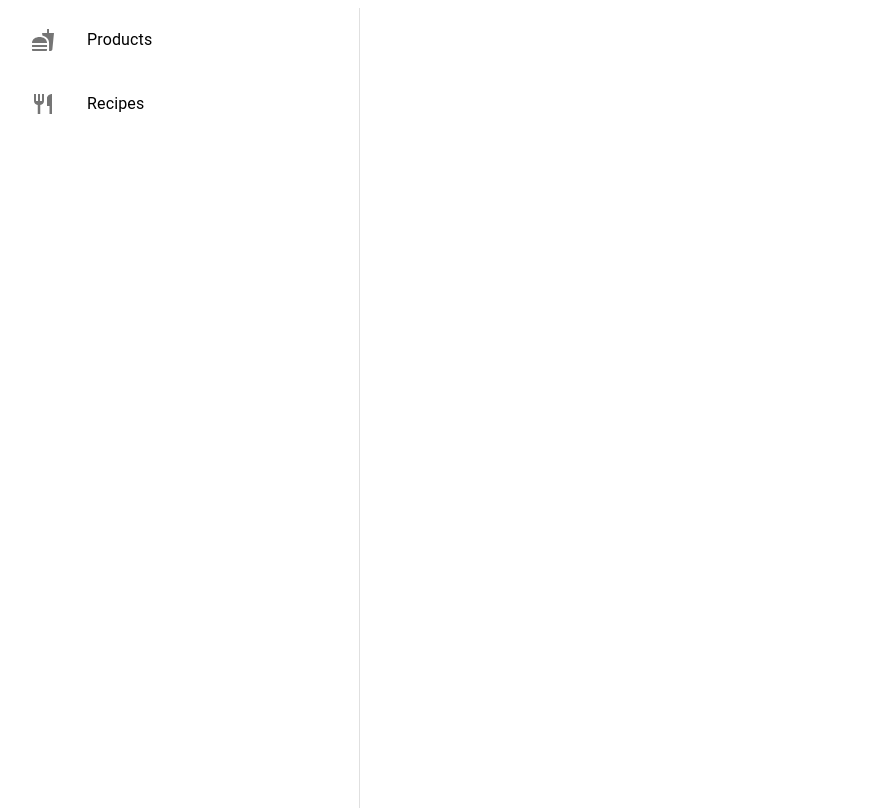
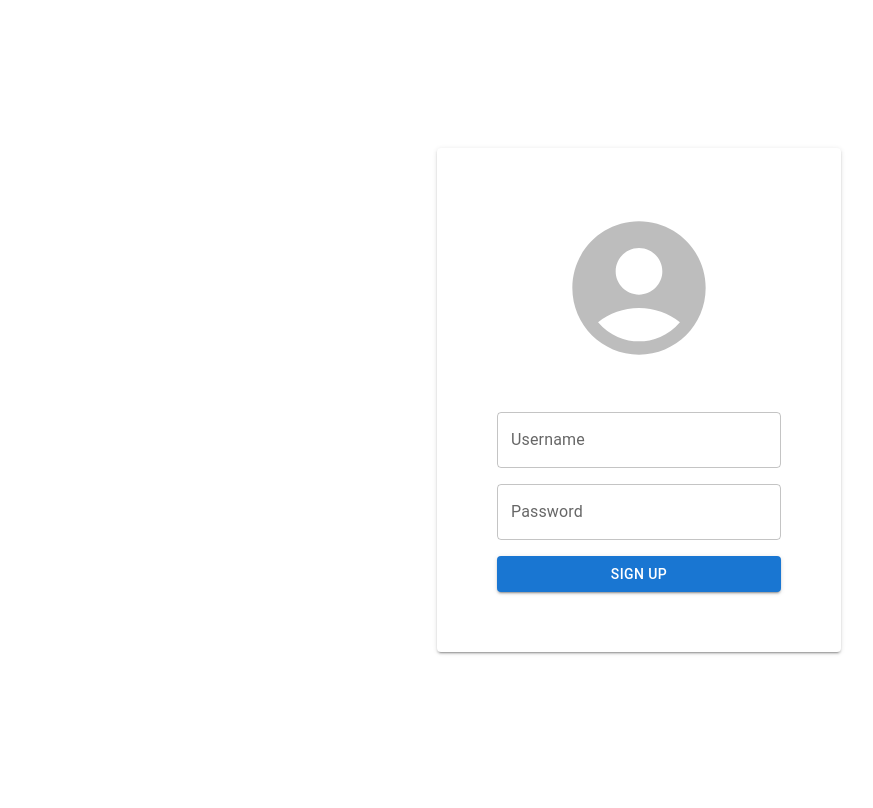
Before and after one commit to lburzak/newtrition, a React (Create React App) app in the folder web-client/: page / in a window 1280 px wide. Shown: the whole page, without its empty margins (1-874 px from the left). Built offline with nearby package versions, Linux system fonts and the light colour scheme.

Commit message:
Create sign up page layout

```diff
--- a/web-client/src/App.js
+++ b/web-client/src/App.js
@@ -1,37 +1,10 @@
 import './App.css';
-import {List, ListItem, ListItemIcon} from "@material-ui/core";
-import Box from '@mui/material/Box';
-import ListItemButton from '@mui/material/ListItemButton';
-import ListItemText from '@mui/material/ListItemText';
-import {Restaurant, Fastfood} from '@mui/icons-material';
-import {Divider} from "@mui/material";
+import {SignUpPage} from "./page/signup";
 
 function App() {
   return (
     <div className="App">
-        <Box sx={{ width: '100%', maxWidth: 360, bgcolor: 'background.paper' }}>
-            <List>
-                <ListItem>
-                    <ListItemButton>
-                        <ListItemIcon>
-                            <Fastfood />
-                        </ListItemIcon>
-                        <ListItemText primary="Products" />
-                    </ListItemButton>
-                </ListItem>
-                <ListItem>
-                    <ListItemButton>
-                        <ListItemIcon>
-                            <Restaurant />
-                        </ListItemIcon>
-                        <ListItemText primary="Recipes" />
-                    </ListItemButton>
-                </ListItem>
-            </List>
-        </Box>
-        <Box>
-            <Divider orientation={"vertical"} variant={"middle"}/>
-        </Box>
+        <SignUpPage/>
     </div>
   );
 }
--- /dev/null
+++ b/web-client/src/page/signup.js
@@ -0,0 +1,22 @@
+import {Box, Button, Container, Grid, Paper, TextField} from "@mui/material";
+import {AccountCircle} from "@mui/icons-material";
+import {grey} from "@mui/material/colors";
+
+export const SignUpPage = () => <Container sx={{ alignItems: "center", justifyContent: "center", height: "100vh", display: "flex"}}>
+    <Paper elevation={2} style={{padding: 60}}>
+        <AccountCircle sx={{ color: grey[400], fontSize: 160 }} style={{marginBottom: 40}}/>
+        <Box>
+            <Grid container spacing={2} maxWidth={300} sx={{border: "1px grey"}}>
+                <Grid item xs={12}>
+                    <TextField fullWidth label={"Username"} variant={"outlined"}/>
+                </Grid>
+                <Grid item xs={12}>
+                    <TextField fullWidth label={"Password"} variant={"outlined"}/>
+                </Grid>
+                <Grid item xs={12}>
+                    <Button fullWidth variant={"contained"}>Sign up</Button>
+                </Grid>
+            </Grid>
+        </Box>
+    </Paper>
+</Container>
```
Also changed, not shown: web-client/src/page/dashboard.js (added, +32 -0 lines).
